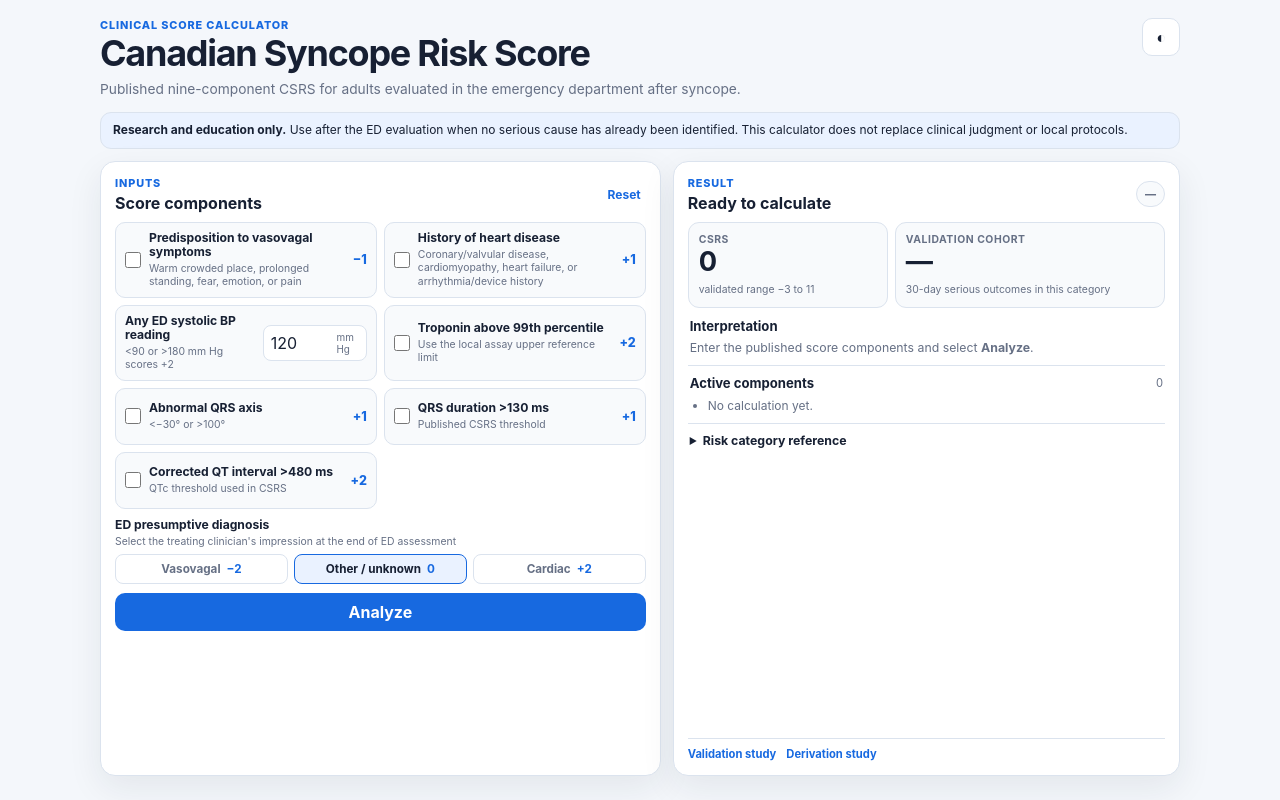
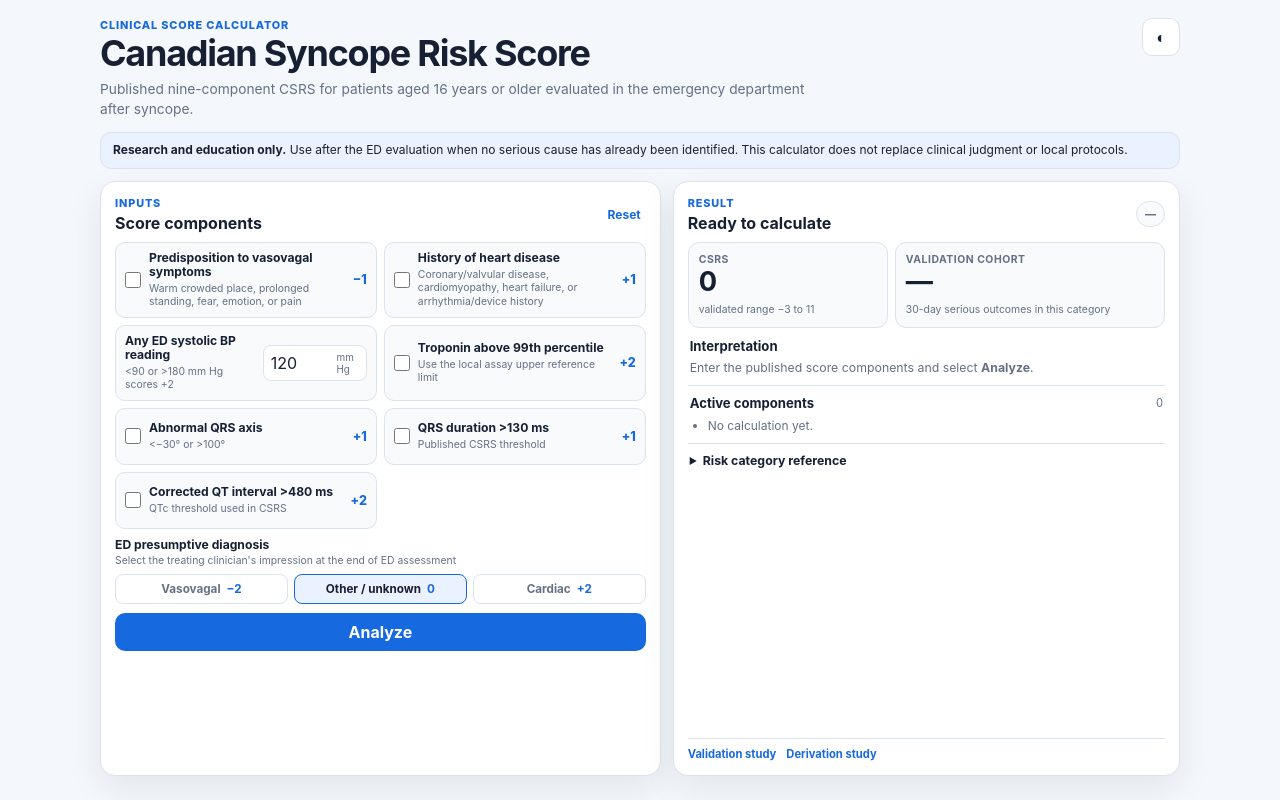
Before and after one commit to abusuraihsakhri/canadian-syncope-risk-score, a plain HTML site: page index.html in a window 1280 px wide. Drawn offline with Linux system fonts and the light colour scheme.

Commit message:
Clarify validated CSRS population

```diff
--- a/index.html
+++ b/index.html
@@ -15,7 +15,7 @@
       <div>
         <p class="eyebrow">Clinical score calculator</p>
         <h1>Canadian Syncope Risk Score</h1>
-        <p class="subtitle">Published nine-component CSRS for adults evaluated in the emergency department after syncope.</p>
+        <p class="subtitle">Published nine-component CSRS for patients aged 16 years or older evaluated in the emergency department after syncope.</p>
       </div>
       <button id="themeToggle" class="icon-button" type="button" aria-label="Switch color theme" title="Switch color theme">◐</button>
     </header>
```
